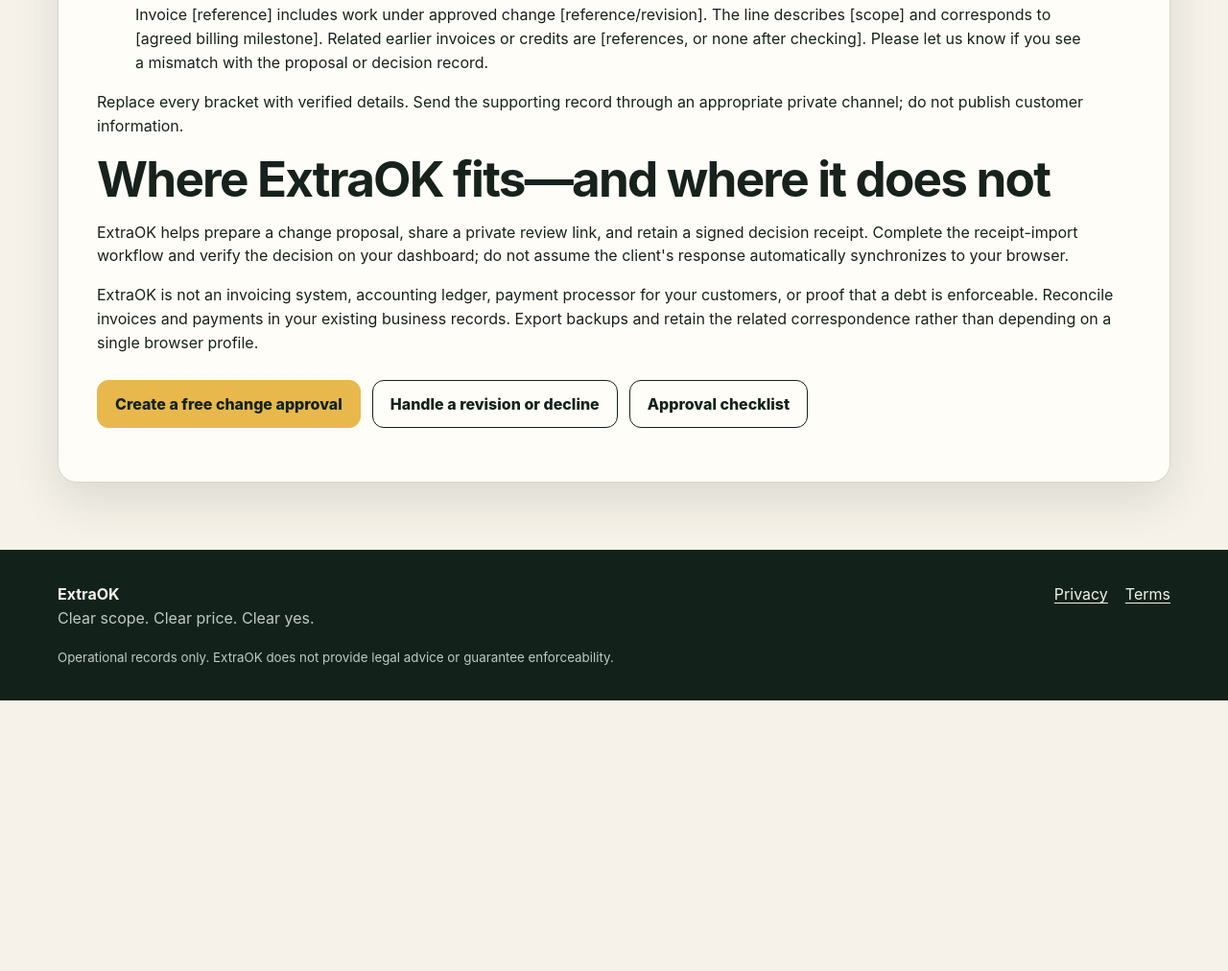
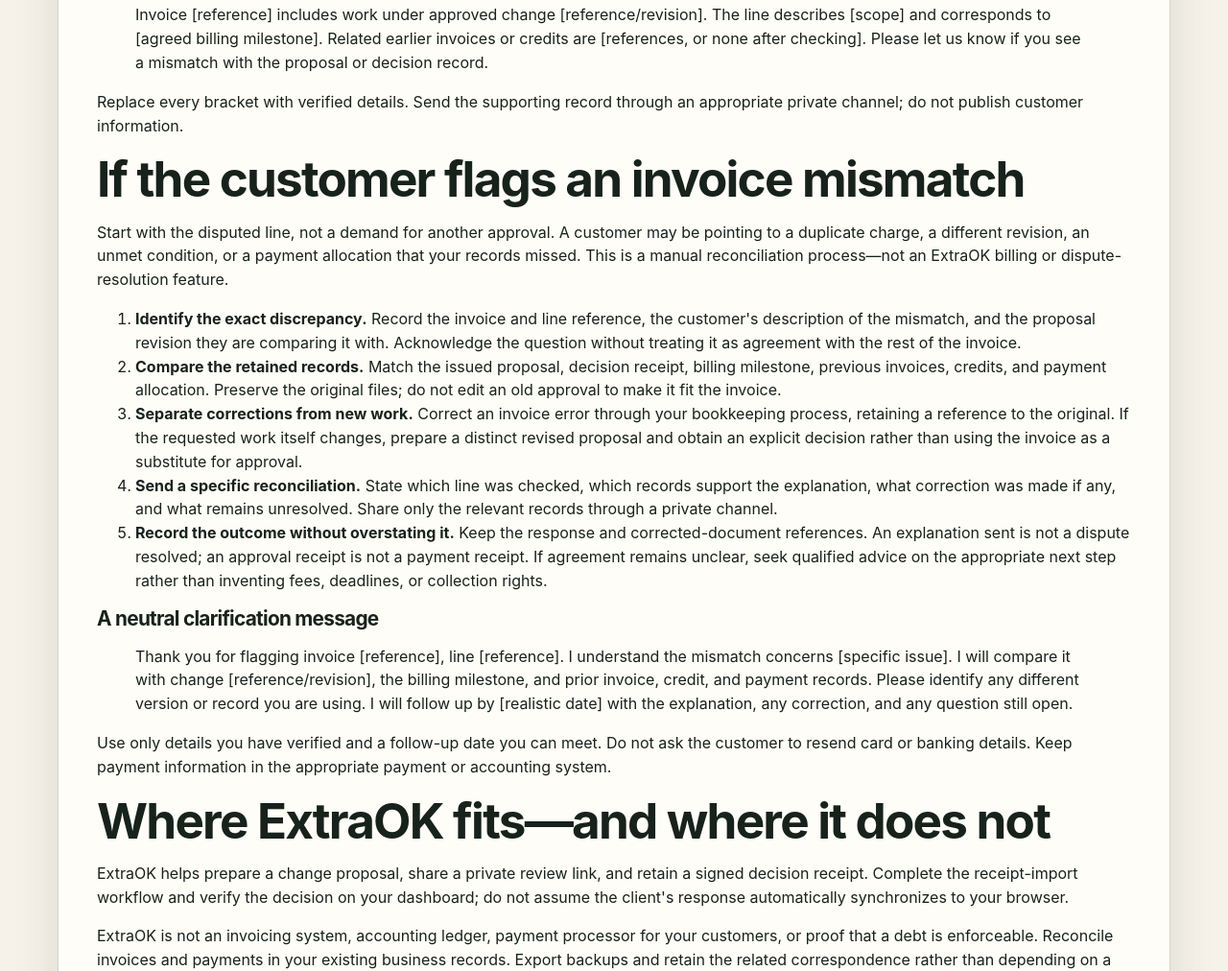
Before and after one commit to helpinghandschitown-netizen/extraok, a website: page change-order-to-invoice-checklist.html in a window 1280 px wide. Shown: the part 2481-3493 px from the top of the page at 96% size. Before the commit the page ends 3211 px from the top, so only its background shows below. Drawn offline with Linux system fonts and the light colour scheme.

Commit message:
docs: add invoice discrepancy reconciliation guidance

```diff
--- a/change-order-to-invoice-checklist.html
+++ b/change-order-to-invoice-checklist.html
@@ -56,6 +56,20 @@
     <h2>A short note for the invoice handoff</h2>
     <blockquote><p>Invoice [reference] includes work under approved change [reference/revision]. The line describes [scope] and corresponds to [agreed billing milestone]. Related earlier invoices or credits are [references, or none after checking]. Please let us know if you see a mismatch with the proposal or decision record.</p></blockquote>
     <p>Replace every bracket with verified details. Send the supporting record through an appropriate private channel; do not publish customer information.</p>
+    <section id="invoice-mismatch" aria-labelledby="invoice-mismatch-heading">
+      <h2 id="invoice-mismatch-heading">If the customer flags an invoice mismatch</h2>
+      <p>Start with the disputed line, not a demand for another approval. A customer may be pointing to a duplicate charge, a different revision, an unmet condition, or a payment allocation that your records missed. This is a manual reconciliation process—not an ExtraOK billing or dispute-resolution feature.</p>
+      <ol>
+        <li><strong>Identify the exact discrepancy.</strong> Record the invoice and line reference, the customer's description of the mismatch, and the proposal revision they are comparing it with. Acknowledge the question without treating it as agreement with the rest of the invoice.</li>
+        <li><strong>Compare the retained records.</strong> Match the issued proposal, decision receipt, billing milestone, previous invoices, credits, and payment allocation. Preserve the original files; do not edit an old approval to make it fit the invoice.</li>
+        <li><strong>Separate corrections from new work.</strong> Correct an invoice error through your bookkeeping process, retaining a reference to the original. If the requested work itself changes, prepare a distinct revised proposal and obtain an explicit decision rather than using the invoice as a substitute for approval.</li>
+        <li><strong>Send a specific reconciliation.</strong> State which line was checked, which records support the explanation, what correction was made if any, and what remains unresolved. Share only the relevant records through a private channel.</li>
+        <li><strong>Record the outcome without overstating it.</strong> Keep the response and corrected-document references. An explanation sent is not a dispute resolved; an approval receipt is not a payment receipt. If agreement remains unclear, seek qualified advice on the appropriate next step rather than inventing fees, deadlines, or collection rights.</li>
+      </ol>
+      <h3>A neutral clarification message</h3>
+      <blockquote><p>Thank you for flagging invoice [reference], line [reference]. I understand the mismatch concerns [specific issue]. I will compare it with change [reference/revision], the billing milestone, and prior invoice, credit, and payment records. Please identify any different version or record you are using. I will follow up by [realistic date] with the explanation, any correction, and any question still open.</p></blockquote>
+      <p>Use only details you have verified and a follow-up date you can meet. Do not ask the customer to resend card or banking details. Keep payment information in the appropriate payment or accounting system.</p>
+    </section>
     <h2>Where ExtraOK fits—and where it does not</h2>
     <p>ExtraOK helps prepare a change proposal, share a private review link, and retain a signed decision receipt. Complete the receipt-import workflow and verify the decision on your dashboard; do not assume the client's response automatically synchronizes to your browser.</p>
     <p>ExtraOK is not an invoicing system, accounting ledger, payment processor for your customers, or proof that a debt is enforceable. Reconcile invoices and payments in your existing business records. Export backups and retain the related correspondence rather than depending on a single browser profile.</p>
```
